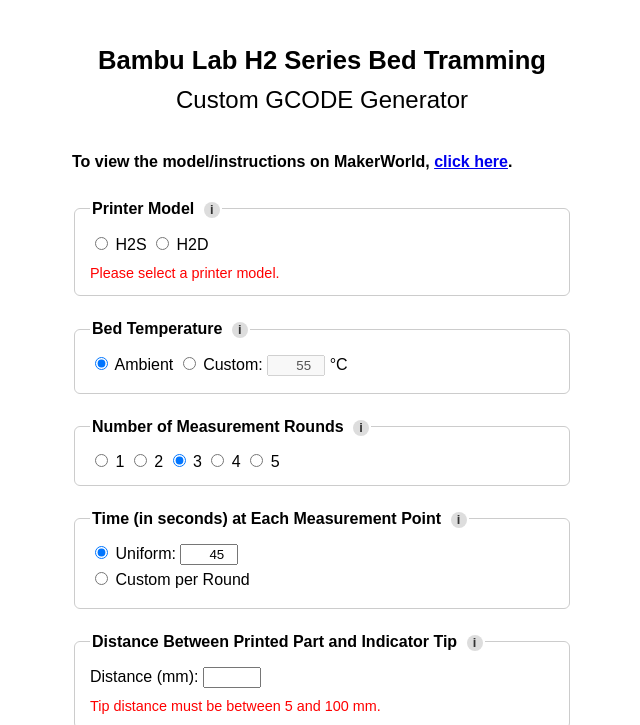
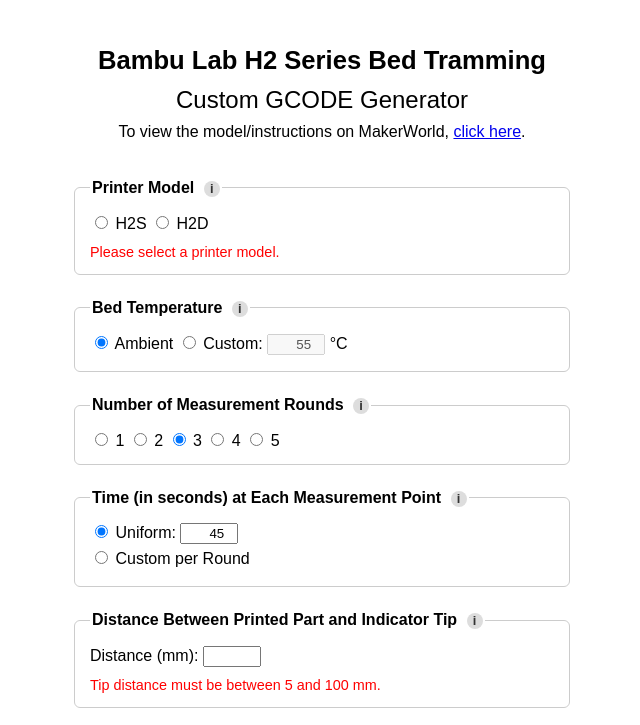
Before and after one commit to 3dp-usr/h2-series-bed-tramming, a plain HTML site: page index.html in a window 1280 px wide. Shown: the top 725 px of the page, without its empty margins (318-958 px from the left). Drawn offline with Linux system fonts and the light colour scheme.

Commit message:
Update style.css

```diff
--- a/style.css
+++ b/style.css
@@ -23,7 +23,7 @@
   font-size: 1.5em;
   font-weight: normal;
   margin-top: 0;
-  margin-bottom: 30px;
+  margin-bottom: 0px;
 }
 
 h3 {
@@ -31,6 +31,14 @@
   font-weight: normal;
   margin-top: 20px;
   margin-bottom: 5px;
+}
+
+h4 {
+  text-align: center;
+  font-size: 1em;
+  font-weight: normal;
+  margin-top: 0px;
+  margin-bottom: 30px;
 }
 
 fieldset {
```
